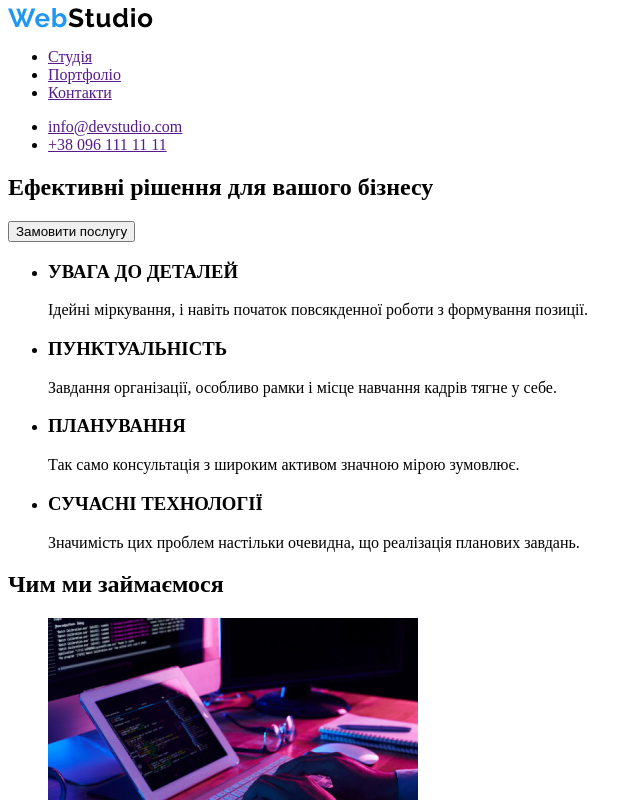
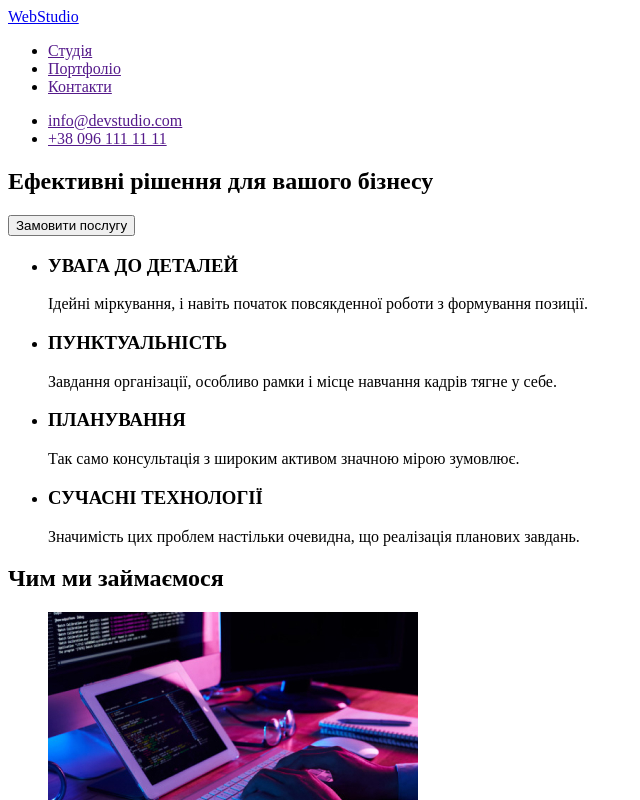
Before and after one commit to daniella2005/goit-markup-hw-01, a plain HTML site: page index.1.html in a window 1280 px wide. Shown: the top 800 px of the page, without its empty margins (0-640 px from the left). Drawn offline with Linux system fonts and the light colour scheme.

Commit message:
Змінили логотип зображення на посилання з текстом

```diff
--- a/index.1.html
+++ b/index.1.html
@@ -10,7 +10,7 @@
     <header>
         <nav>
             <a href="/">
-                <img src="./images/WebStudiologo.jpg" alt="Логотип" />
+                <span>WebStudio</span>
             </a>
 
                 <ul>
@@ -99,7 +99,7 @@
 </body>
 <footer>
         <a href="/">
-            <img src="./images/WebStudiologo.jpg" alt="" />
+            <span>WebStudio</span>
         </a>
             <ul>
                 <li><address>м. Київ, пр-т Лесі Українки, 26</address></li>
```
